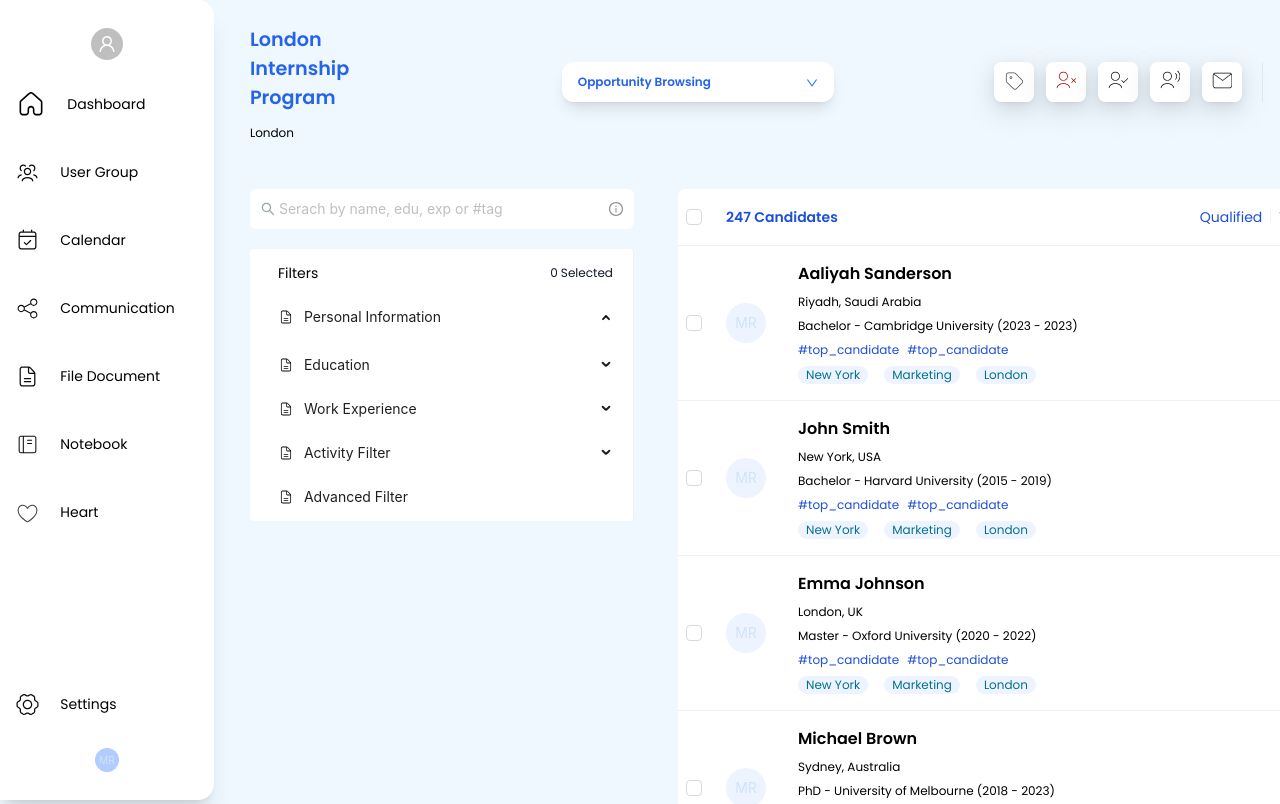
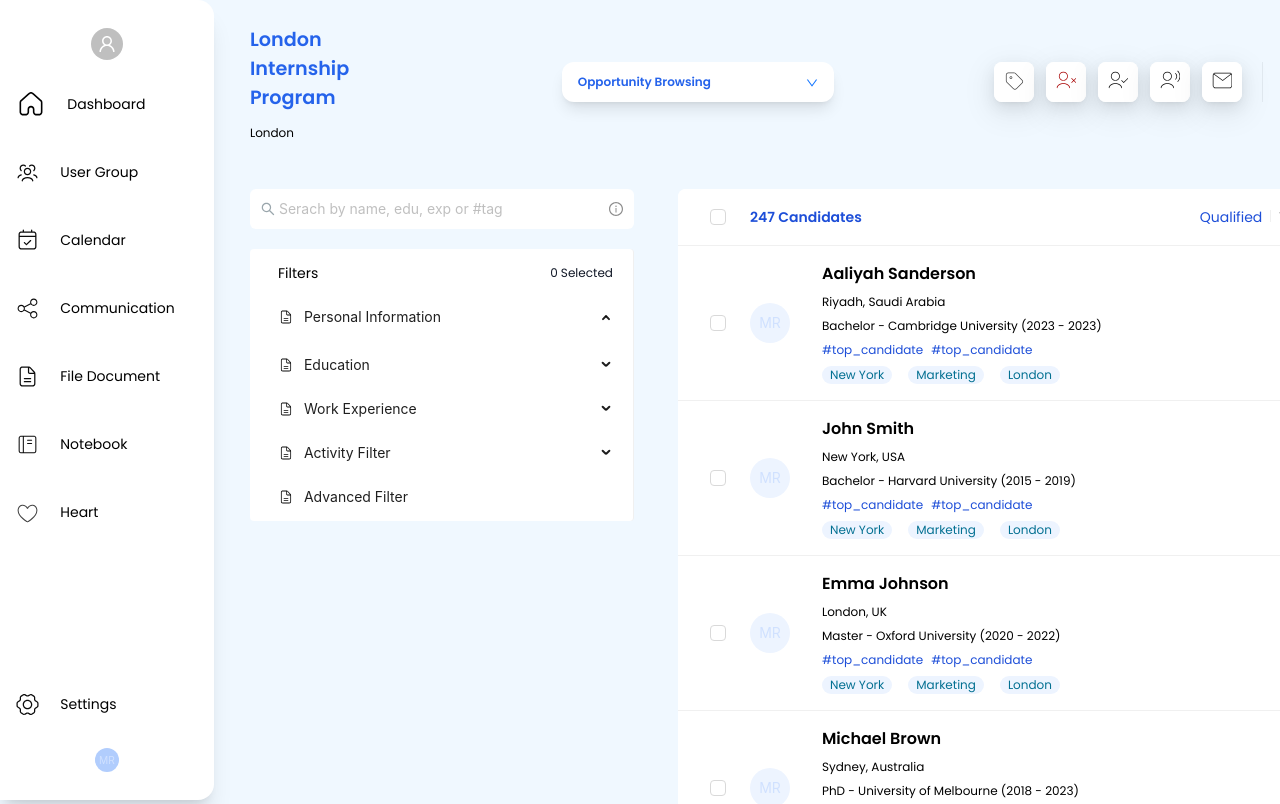
Before and after one commit to MostafaMahgoub/application-view, a React (Create React App) app: page / in a window 1280 px wide. Shown: the top 804 px of the page. Built offline with nearby package versions, Linux system fonts and the light colour scheme; what tailwindcss-scoped-groups would draw is missing.

Commit message:
Hide scrollbar in the table

```diff
--- a/src/Content/Components/Table.tsx
+++ b/src/Content/Components/Table.tsx
@@ -56,9 +56,9 @@ const rowSelection = {
 
 function CandidatesTable() {
   return (
-    <div className="overflow-auto flex-1 h-full">
+    <div className="overflow-auto no-scrollbar flex-1 h-full">
       <Table
-        className="w-screen sm:w-full pr-0 sm:pr-8"
+        className="w-screen sm:w-full pr-0 sm:pr-8 h-screen"
         rowSelection={{
           type: "checkbox",
           ...rowSelection,
--- a/src/index.css
+++ b/src/index.css
@@ -1,5 +1,20 @@
 @tailwind components;
 @tailwind utilities;
+
+@layer utilities {
+  @variants responsive {
+    /* Hide scrollbar for Chrome, Safari and Opera */
+    .no-scrollbar::-webkit-scrollbar {
+        display: none;
+    }
+
+    /* Hide scrollbar for IE, Edge and Firefox */
+    .no-scrollbar {
+        -ms-overflow-style: none;  /* IE and Edge */
+        scrollbar-width: none;  /* Firefox */
+    }
+  }
+}
 
 body {
   margin: 0;
@@ -42,3 +57,11 @@ button.ant-btn.css-dev-only-do-not-override-1vr7spz.ant-btn-default.ant-btn-comp
 th.ant-table-cell {
   background: white !important;
 }
+
+td.ant-table-cell.ant-table-selection-column {
+  padding-left: 2rem !important;
+}
+
+th.ant-table-cell.ant-table-selection-column {
+  padding-left: 2rem !important;
+}
```
